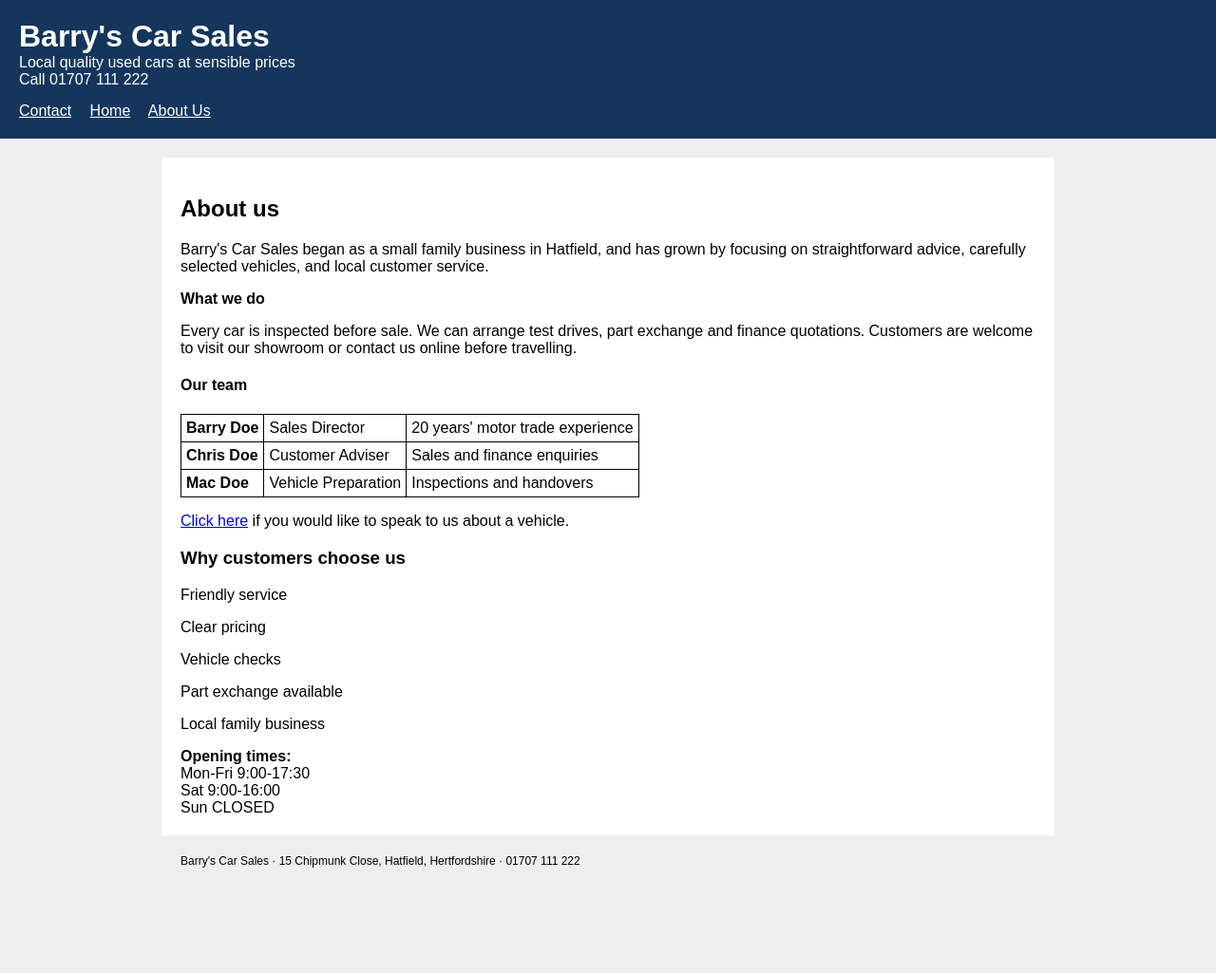
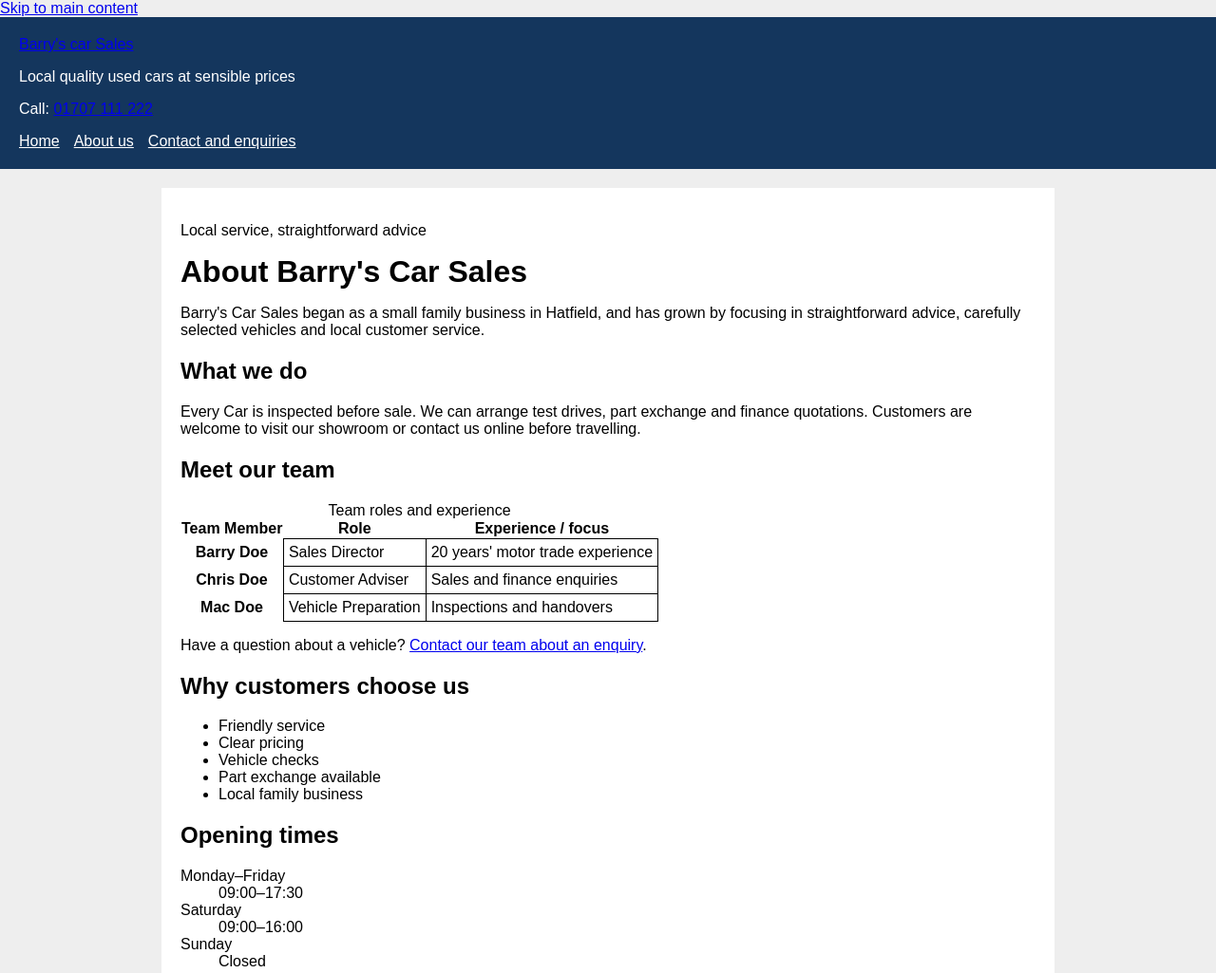
Before and after one commit to uzair1kh0-beep/Uzair-Khan-_-Accessibility-Usability-_-Barry-s-Sales-Car, a plain HTML site: page about.html in a window 1280 px wide. Shown: the top 1025 px of the page at 95% size. Before the commit the page ends 914 px from the top, so only its background shows below. Drawn offline with Linux system fonts and the light colour scheme.

Commit message:
Enhanced About page
When enhancing the About page, my goal was to improve accessibility, structure and ease of use without changing the original information. Small changes to HTML structure and navigation can enhance and create a user-friendly experience while keeping everything intact. Below are some examples of the changes I have made while enhancing the website:
For example, I added a skip link (<a class="skip-link" href="#main-content">) to help keyboard users navigate directly to the main content. I also improved the team table by adding <caption>, <thead> and <th scope="col"> so screen readers can better interpret the information. The original vague “Click here” link was replaced with a descriptive contact link, and the customer benefits and opening hours were reorganised using semantic HTML elements such as <ul>, <li>, <dl>, <dt> and <dd>.

```diff
--- a/about.html
+++ b/about.html
@@ -1,78 +1,42 @@
-<!DOCTYPE html>
+<!doctype html>
 <html lang="en">
 <head>
     <meta charset="utf-8">
-    <title>About Barry's Car Sales</title>
+    <meta name="viewport" content="width=device-width, initial-scale=1">
+    <meta name="description" content="Learn about Barry's car Sales, our services and opening times.">
+    <title>About us | Barry's Car Sales</title>
     <link rel="stylesheet" href="styles.css">
     <script src="script.js" defer></script>
 </head>
 <body>
-<header>
-    <div>
-        <div>
-            <h1>Barry's Car Sales</h1>
-            <div>Local quality used cars at sensible prices</div>
-        </div>
-        <div>Call 01707 111 222</div>
+<a class="skip-link" href="#main-content">Skip to main content</a>
+<header class="site-header">
+    <div class="header-inner">
+        <div clss="brand"><a class="brand-link" href="index.html" aria-label="Barry's Car Sales home"><span class="brand-name">Barry's car Sales</span></a><p class="tagline">Local quality used cars at sensible prices</p></div>
+        <p class="phone"><span aria-hidden="true">Call:</span> <a href="tel:+441707111222">01707 111 222</a></p>
     </div>
-    <nav>
-        <a href="enquiry.html">Contact</a>
-        <a href="index.html">Home</a>
-        <a href="about.html">About Us</a>
-    </nav>
+    <nav class="primary-nav" aria-label="Main navigation"><a href="index.html">Home</a><a href="about.html" aria-current="page">About us</a><a href="enquiry.html">Contact and enquiries</a></nav>
 </header>
-
-<main>
-    <div>
-        <section>
-            <h2>About us</h2>
-            <p>Barry's Car Sales began as a small family business in Hatfield, and has grown by focusing on straightforward advice, carefully selected vehicles, and local customer service.</p>
-
-            <div><strong>What we do</strong></div>
-            <p>Every car is inspected before sale. We can arrange test drives, part exchange and finance quotations. Customers are welcome to visit our showroom or contact us online before travelling.</p>
-
-            <h4>Our team</h4>
-            <table>
-                <tr>
-                    <td><strong>Barry Doe</strong></td>
-                    <td>Sales Director</td>
-                    <td>20 years' motor trade experience</td>
-                </tr>
-                <tr>
-                    <td><strong>Chris Doe</strong></td>
-                    <td>Customer Adviser</td>
-                    <td>Sales and finance enquiries</td>
-                </tr>
-                <tr>
-                    <td><strong>Mac Doe</strong></td>
-                    <td>Vehicle Preparation</td>
-                    <td>Inspections and handovers</td>
-                </tr>
-            </table>
-
-            <p><a href="enquiry.html">Click here</a> if you would like to speak to us about a vehicle.</p>
+<main id="main-content" class="container page-content">
+    <p class="eyebrow">Local service, straightforward advice</p>
+    <h1>About Barry's Car Sales</h1>
+    <p class="lead">Barry's Car Sales began as a small family business in Hatfield, and has grown by focusing in straightforward advice, carefully selected vehicles and local customer service.</p>
+    <div class="two-column">
+        <section aria-labelledby="services-title">
+            <h2 id="services-title">What we do</h2>
+            <p>Every Car is inspected before sale. We can arrange test drives, part exchange and finance quotations. Customers are welcome to visit our showroom or contact us online before travelling.</p>
+            <h2>Meet our team</h2>
+            <div class="table-wrap"><table><caption>Team roles and experience</caption><thead><tr><th scope="col">Team Member</th><th scope="col">Role</th><th scope="col">Experience / focus</th></tr></thead><tbody>
+                <tr><th scope="row">Barry Doe</th><td>Sales Director</td><td>20 years' motor trade experience</td></tr>
+                <tr><th scope="row">Chris Doe</th><td>Customer Adviser</td><td>Sales and finance enquiries</td></tr>
+                <tr><th scope="row">Mac Doe</th><td>Vehicle Preparation</td><td>Inspections and handovers</td></tr>
+            </tbody></table></div>
+            <p>Have a question about a vehicle? <a href="enquiry.html">Contact our team about an enquiry</a>.</p>
         </section>
-
-        <aside>
-            <h3>Why customers choose us</h3>
-            <p>Friendly service</p>
-            <p>Clear pricing</p>
-            <p>Vehicle checks</p>
-            <p>Part exchange available</p>
-            <p>Local family business</p>
-        </aside>
+        <aside class="info-panel" aria-labelledby="why_title"><h2 id="why-title">Why customers choose us</h2><ul><li>Friendly service</li><li>Clear pricing</li><li>Vehicle checks</li><li>Part exchange available</li><li>Local family business</li></ul></aside>
     </div>
-
-    <div>
-        <strong>Opening times:</strong><br>
-        Mon-Fri 9:00-17:30<br>
-        Sat 9:00-16:00<br>
-        Sun CLOSED
-    </div>
+    <section class="opening-hours" aria-labelledby="hours-title"><h2 id="hours-title">Opening times</h2><dl class="hours-list"><div><dt>Monday–Friday</dt><dd>09:00–17:30</dd></div><div><dt>Saturday</dt><dd>09:00–16:00</dd></div><div><dt>Sunday</dt><dd>Closed</dd></div></dl></section>
 </main>
-
-<footer>
-    Barry's Car Sales · 15 Chipmunk Close, Hatfield, Hertfordshire · 01707 111 222
-</footer>
+<footer class="site-footer"><div class="container footer-inner"><div><strong>Barry's Car Sales</strong><p>15 Chipmunk Close, Hatfield, Hertfordshire</p></div><div><p><a href="tel:+441707111222">01707 111 222</a></p><p><a href="enquiry.html">Contact our team</a></p></div></div><p class="copyright">© Barry's Car Sales · Please confirm vehicle details before purchase.</p></footer>
 </body>
 </html>
```
